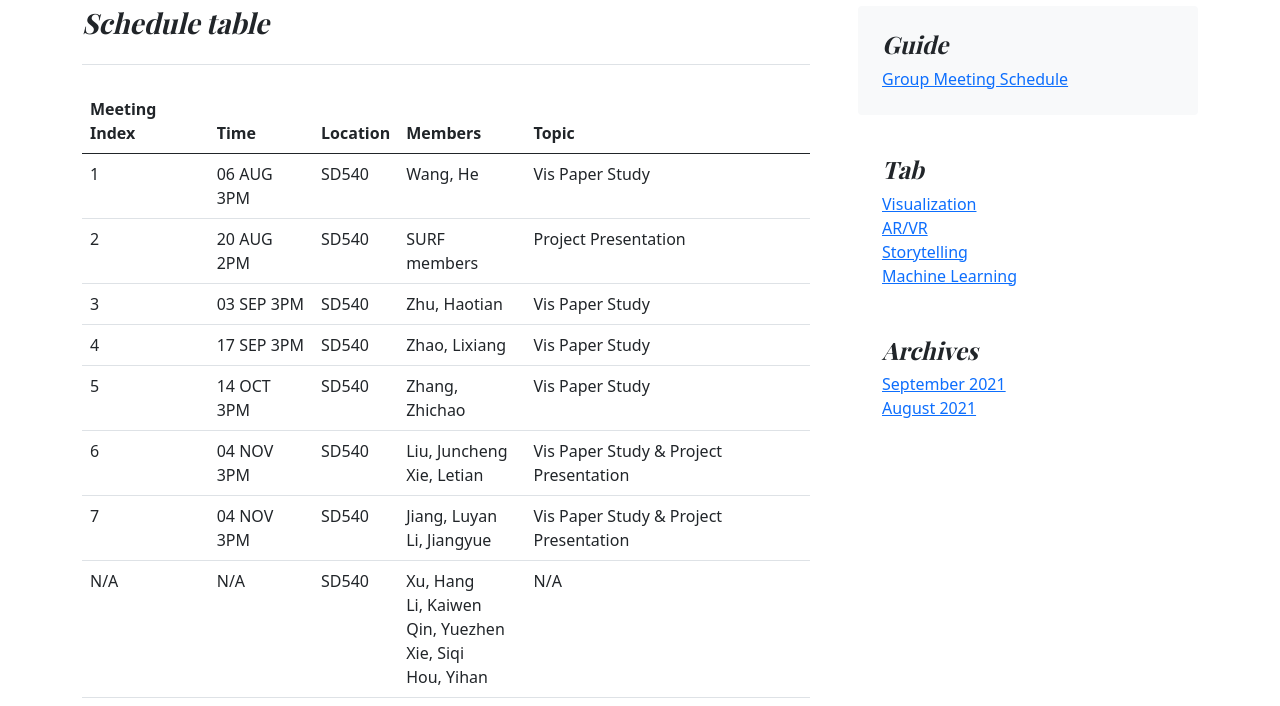
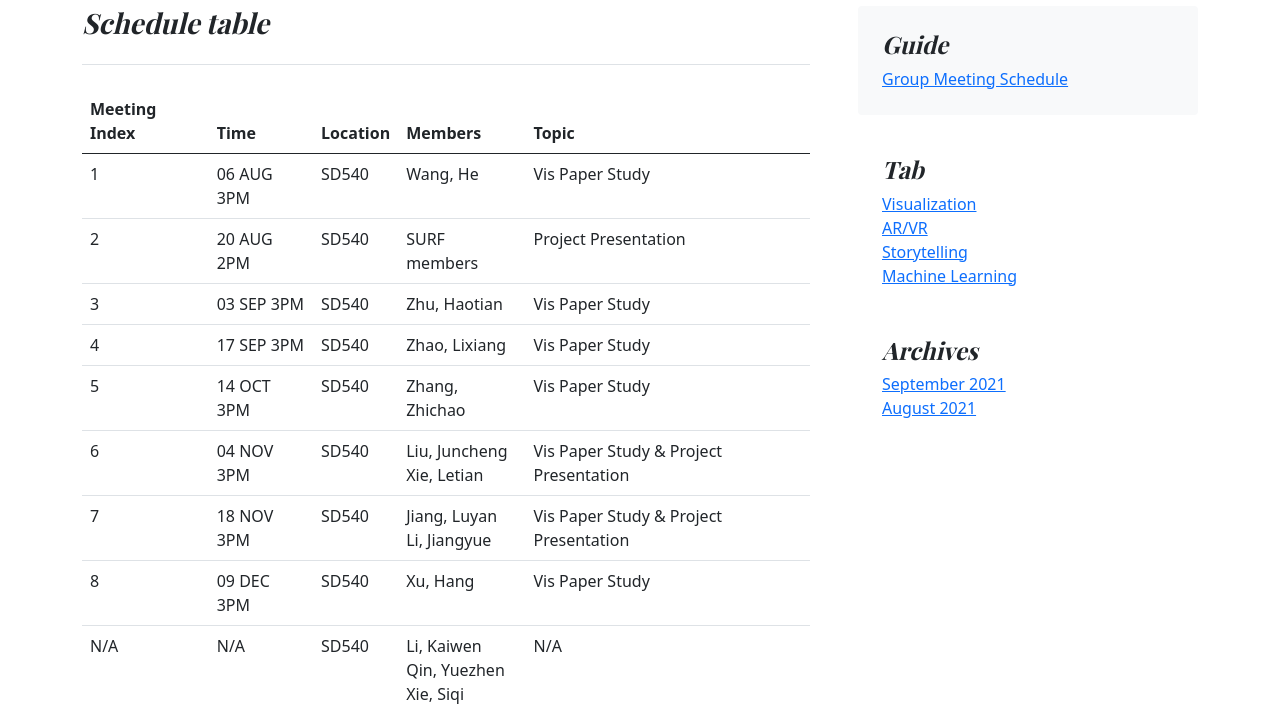
Before and after one commit to hcilabxjtlu/github.io, a plain HTML site: page meetingschedule.html in a window 1280 px wide. Shown: the part 115-821 px from the top of the page. Drawn offline with nearby package versions, Linux system fonts and the light colour scheme.

Commit message:
Update meetingschedule.html

```diff
--- a/meetingschedule.html
+++ b/meetingschedule.html
@@ -116,16 +116,23 @@
             </tr>
 	    <tr>
               <td>7</td>
-              <td>04 NOV 3PM</td>
+              <td>18 NOV 3PM</td>
               <td>SD540</td>
               <td>Jiang, Luyan<br>Li, Jiangyue</td>
               <td>Vis Paper Study & Project Presentation</td>
+            </tr>
+	    <tr>
+              <td>8</td>
+              <td>09 DEC 3PM</td>
+              <td>SD540</td>
+              <td>Xu, Hang</td>
+              <td>Vis Paper Study</td>
             </tr>
             <tr>
               <td>N/A</td>
               <td>N/A</td>
               <td>SD540</td>
-              <td>Xu, Hang<br>Li, Kaiwen<br>Qin, Yuezhen<br>Xie, Siqi<br>Hou, Yihan</td>
+              <td>Li, Kaiwen<br>Qin, Yuezhen<br>Xie, Siqi<br>Hou, Yihan</td>
               <td>N/A</td>
             </tr>
           </tbody>
```
